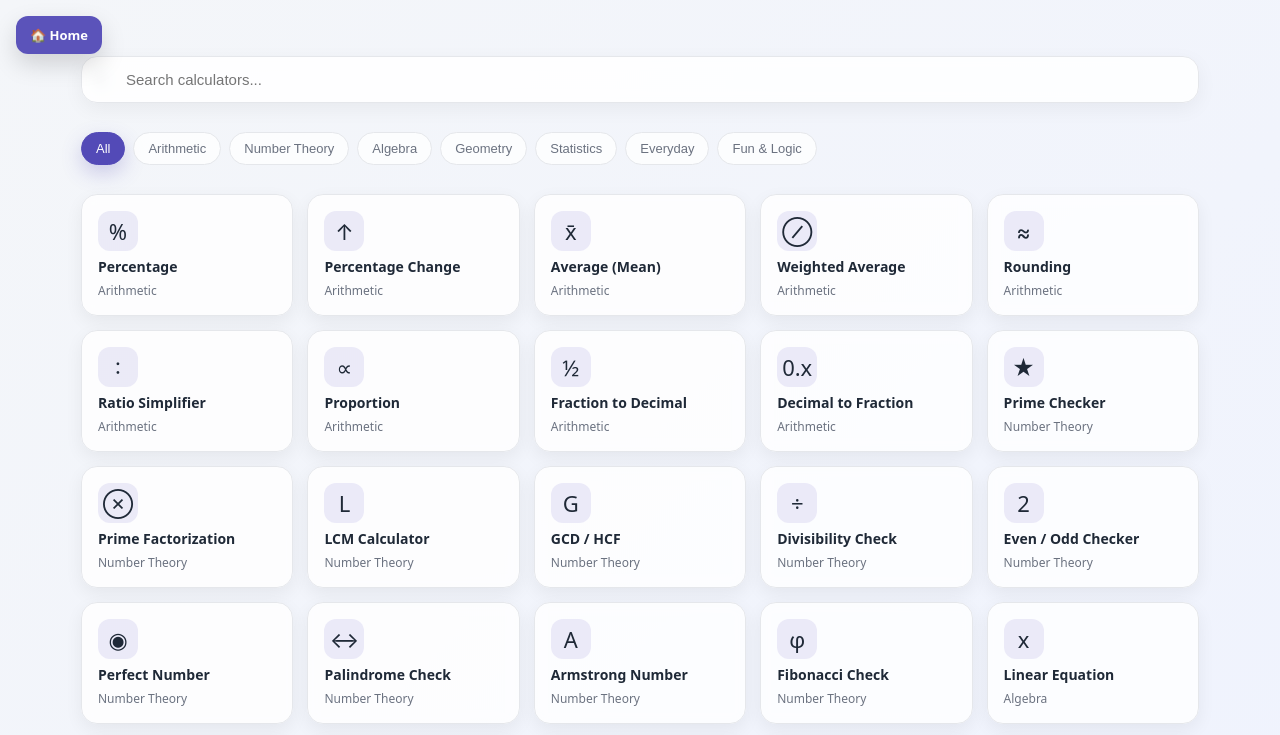
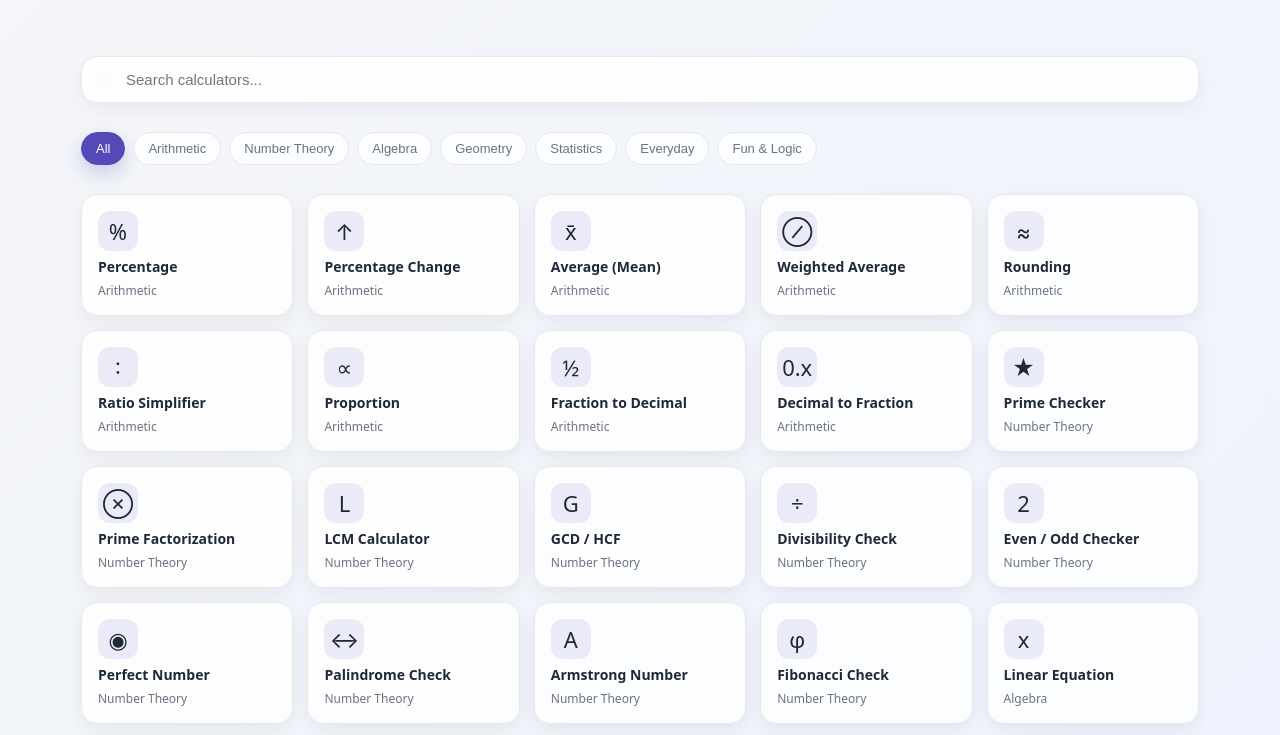
Before and after one commit to ihtouhid29/mathCalculator, a plain HTML site: page index.html in a window 1280 px wide. Shown: the top 735 px of the page. Drawn offline with Linux system fonts and the light colour scheme.

Commit message:
Update index.html

```diff
--- a/index.html
+++ b/index.html
@@ -312,7 +312,6 @@ body{
 
 
 </style>
-<a href="../index.html" class="home-btn">🏠 Home</a>
 
 <div class="hub">
 <div class="search-bar">
```
